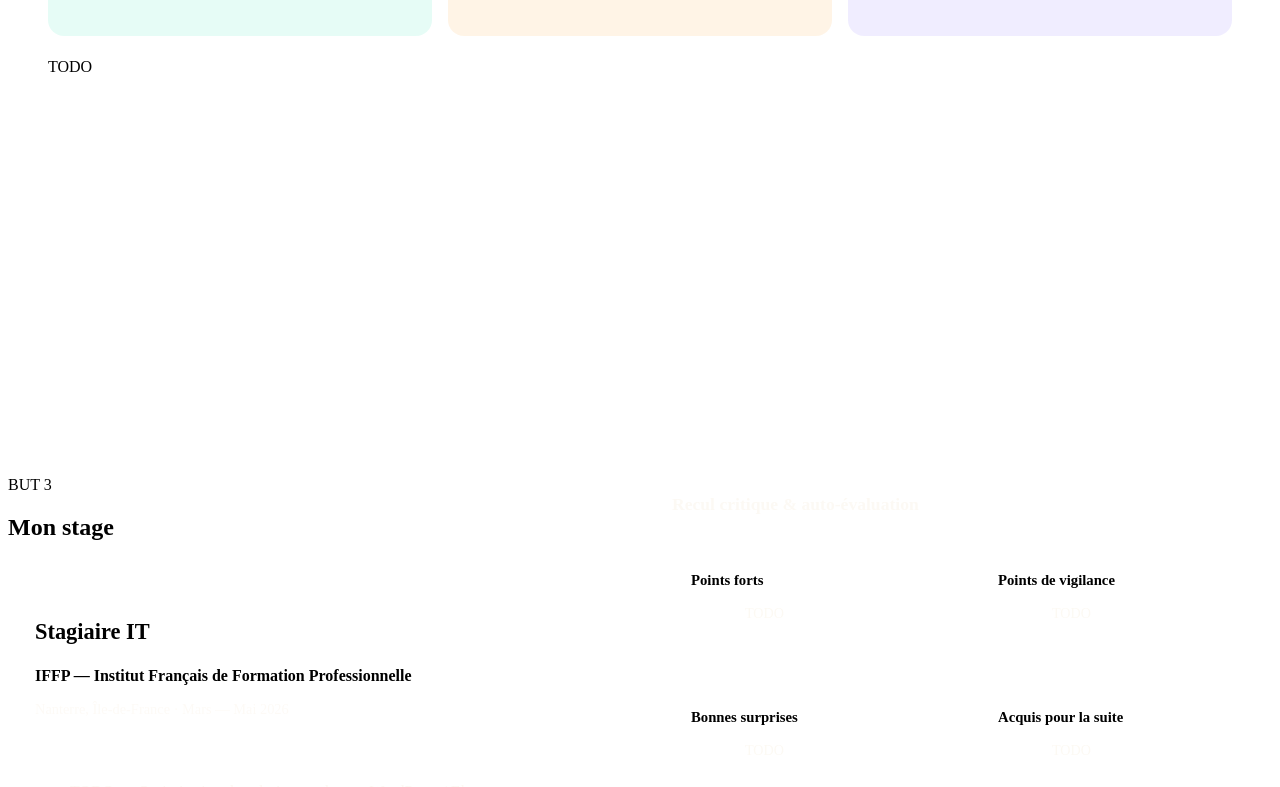
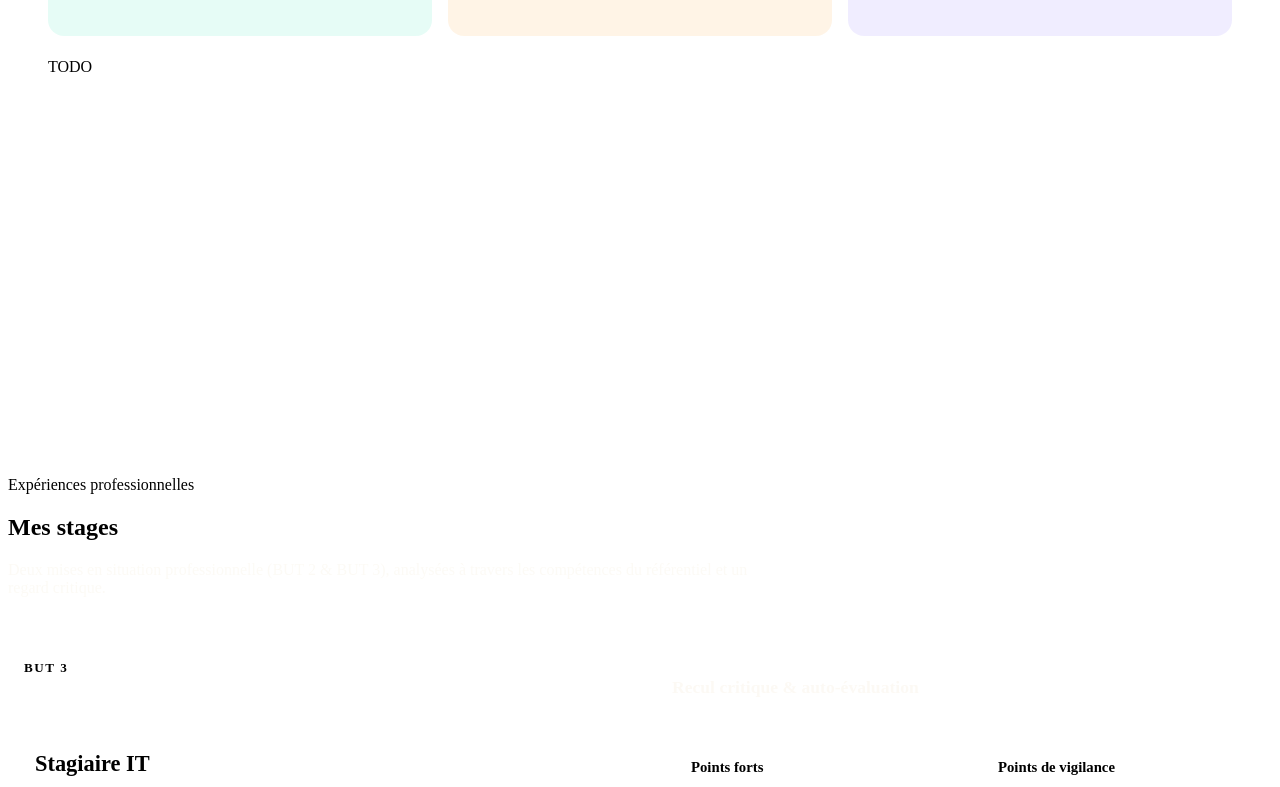
Before and after one commit to SKGE93/portfolio-academique-villetaneuse, a React (Vite) app: page / in a window 1280 px wide. Shown: the part 3449-4236 px from the top of the page. Built offline with nearby package versions, Linux system fonts and the light colour scheme; the HTML template or start-up script is replaced by a standard one.

Commit message:
Section stages : ajout du stage BUT 2 (Asso Jean Luc François)

```diff
--- a/src/components/Stage.jsx
+++ b/src/components/Stage.jsx
@@ -1,27 +1,22 @@
 import Reveal from './Reveal'
-import { stage } from '../data/content'
+import { stages } from '../data/content'
 
-export default function Stage() {
+function StageBlock({ stage, index }) {
   return (
-    <section className="section stage" id="stage">
-      <div className="blob" style={{ background: 'var(--sky)', width: 360, height: 360, top: 40, right: -80, opacity: 0.4 }} />
-      <div className="container">
+    <div className="stage-block">
       <div className="stage__grid">
         <div className="stage__left">
-            <Reveal><span className="eyebrow">BUT 3</span></Reveal>
-            <Reveal delay={0.05}>
-              <h2 className="section-title">
-                Mon <span className="serif">stage</span>
-              </h2>
+          <Reveal>
+            <span className="stage__year">{stage.annee}</span>
           </Reveal>
-            <Reveal delay={0.1}>
+          <Reveal delay={0.08}>
             <div className="stage__card">
               <h3>{stage.poste}</h3>
               <p className="stage__company">{stage.entreprise}</p>
               <p className="stage__where">{stage.lieu} · {stage.periode}</p>
             </div>
           </Reveal>
-            <Reveal delay={0.15}>
+          <Reveal delay={0.14}>
             <ul className="stage__missions">
               {stage.missions.map((m, i) => <li key={i}>{m}</li>)}
             </ul>
@@ -30,7 +25,7 @@ export default function Stage() {
 
         <div className="stage__right">
           <Reveal delay={0.1}>
-              <h3 className="stage__crit-title">Recul critique &amp; auto-évaluation</h3>
+            <h4 className="stage__crit-title">Recul critique &amp; auto-évaluation</h4>
           </Reveal>
           <div className="stage__crit">
             {[
@@ -41,7 +36,7 @@ export default function Stage() {
             ].map(([label, items, tone], i) => (
               <Reveal delay={0.12 + i * 0.06} key={label}>
                 <div className={`crit-box crit-box--${tone}`}>
-                    <h4>{label}</h4>
+                  <h5>{label}</h5>
                   <ul>{items.map((x, k) => <li key={k}>{x}</li>)}</ul>
                 </div>
               </Reveal>
@@ -50,6 +45,35 @@ export default function Stage() {
         </div>
       </div>
     </div>
+  )
+}
+
+export default function Stage() {
+  return (
+    <section className="section stage" id="stage">
+      <div className="blob" style={{ background: 'var(--sky)', width: 360, height: 360, top: 40, right: -80, opacity: 0.4 }} />
+      <div className="container">
+        <div className="stage__intro">
+          <Reveal><span className="eyebrow">Expériences professionnelles</span></Reveal>
+          <Reveal delay={0.05}>
+            <h2 className="section-title">
+              Mes <span className="serif">stages</span>
+            </h2>
+          </Reveal>
+          <Reveal delay={0.1}>
+            <p className="section-lead">
+              Deux mises en situation professionnelle (BUT 2 &amp; BUT 3), analysées à travers
+              les compétences du référentiel et un regard critique.
+            </p>
+          </Reveal>
+        </div>
+
+        <div className="stage__blocks">
+          {stages.map((s, i) => (
+            <StageBlock stage={s} index={i} key={s.annee} />
+          ))}
+        </div>
+      </div>
     </section>
   )
 }
--- a/src/data/content.js
+++ b/src/data/content.js
@@ -121,12 +121,14 @@ export const saes = [
   },
 ]
 
-// Volet STAGE BUT 3
-export const stage = {
+// Volets STAGE — BUT 3 et BUT 2 (2ᵉ année)
+export const stages = [
+  {
+    annee: 'BUT 3',
+    poste: 'Stagiaire IT',
     entreprise: 'IFFP — Institut Français de Formation Professionnelle',
     lieu: 'Nanterre, Île-de-France',
     periode: 'Mars — Mai 2026',
-  poste: 'Stagiaire IT',
     missions: [
       'TODO — Optimisation de solutions web sous WordPress / Elementor.',
       'TODO — Automatisation de processus via Google Apps Script.',
@@ -136,9 +138,25 @@ export const stage = {
     pointsForts: ['TODO'],
     vigilance: ['TODO'],
     surprises: ['TODO'],
-  problemes: ['TODO'],
     acquis: ['TODO'],
-}
+  },
+  {
+    annee: 'BUT 2',
+    poste: 'Stagiaire Informatique & Web',
+    entreprise: 'Association Jean Luc François',
+    lieu: 'Pantin',
+    periode: 'Février — Mars 2025',
+    missions: [
+      'TODO — Refonte et maintenance du site WordPress (thèmes / extensions, performances).',
+      'TODO — Mise en place de workflows No-Code avec Airtable et Zapier.',
+    ],
+    // Recul critique
+    pointsForts: ['TODO'],
+    vigilance: ['TODO'],
+    surprises: ['TODO'],
+    acquis: ['TODO'],
+  },
+]
 
 // CONCLUSION
 export const conclusion = {
--- a/src/styles/components.css
+++ b/src/styles/components.css
@@ -247,9 +247,20 @@
 .stage .eyebrow { color: var(--amber); }
 .stage .eyebrow::before { background: var(--amber); }
 .stage .section-title { color: var(--paper); }
-.stage__grid { display: grid; grid-template-columns: 1fr 1fr; gap: clamp(30px, 5vw, 70px); position: relative; z-index: 2; }
+.stage__intro { position: relative; z-index: 2; max-width: 760px; margin-bottom: 56px; }
+.stage__intro .section-lead { color: rgba(251,247,240,0.65); }
+.stage__blocks { position: relative; z-index: 2; display: flex; flex-direction: column; gap: clamp(40px, 7vw, 80px); }
+.stage-block { padding-top: clamp(36px, 5vw, 56px); border-top: 1px solid rgba(255,255,255,0.12); }
+.stage-block:first-child { padding-top: 0; border-top: 0; }
+.stage__year {
+  display: inline-block;
+  font-family: var(--font-display); font-weight: 700; font-size: 0.82rem;
+  letter-spacing: 0.12em; padding: 7px 16px; border-radius: 100px;
+  color: var(--ink); background: var(--amber); margin-bottom: 18px;
+}
+.stage__grid { display: grid; grid-template-columns: 1fr 1fr; gap: clamp(30px, 5vw, 70px); position: relative; z-index: 2; align-items: start; }
 .stage__card {
-  margin-top: 28px; padding: 26px;
+  margin-top: 0; padding: 26px;
   border-radius: var(--radius);
   background: rgba(255,255,255,0.06);
   border: 1px solid rgba(255,255,255,0.12);
@@ -263,7 +274,7 @@
 .stage__crit-title { font-family: var(--font-display); font-size: 1.1rem; margin-bottom: 18px; color: rgba(251,247,240,0.7); }
 .stage__crit { display: grid; grid-template-columns: 1fr 1fr; gap: 14px; }
 .crit-box { padding: 18px; border-radius: 16px; background: rgba(255,255,255,0.05); border: 1px solid rgba(255,255,255,0.1); }
-.crit-box h4 { font-family: var(--font-display); font-size: 0.92rem; margin-bottom: 10px; }
+.crit-box h5 { font-family: var(--font-display); font-size: 0.92rem; font-weight: 600; margin-bottom: 10px; }
 .crit-box ul { list-style: none; display: flex; flex-direction: column; gap: 6px; }
 .crit-box li { font-size: 0.88rem; color: rgba(251,247,240,0.8); padding-left: 14px; position: relative; }
 .crit-box li::before { content: ''; position: absolute; left: 0; top: 8px; width: 5px; height: 5px; border-radius: 50%; background: var(--mint); }
```
Lines whose indentation alone changed are shown as unchanged.
